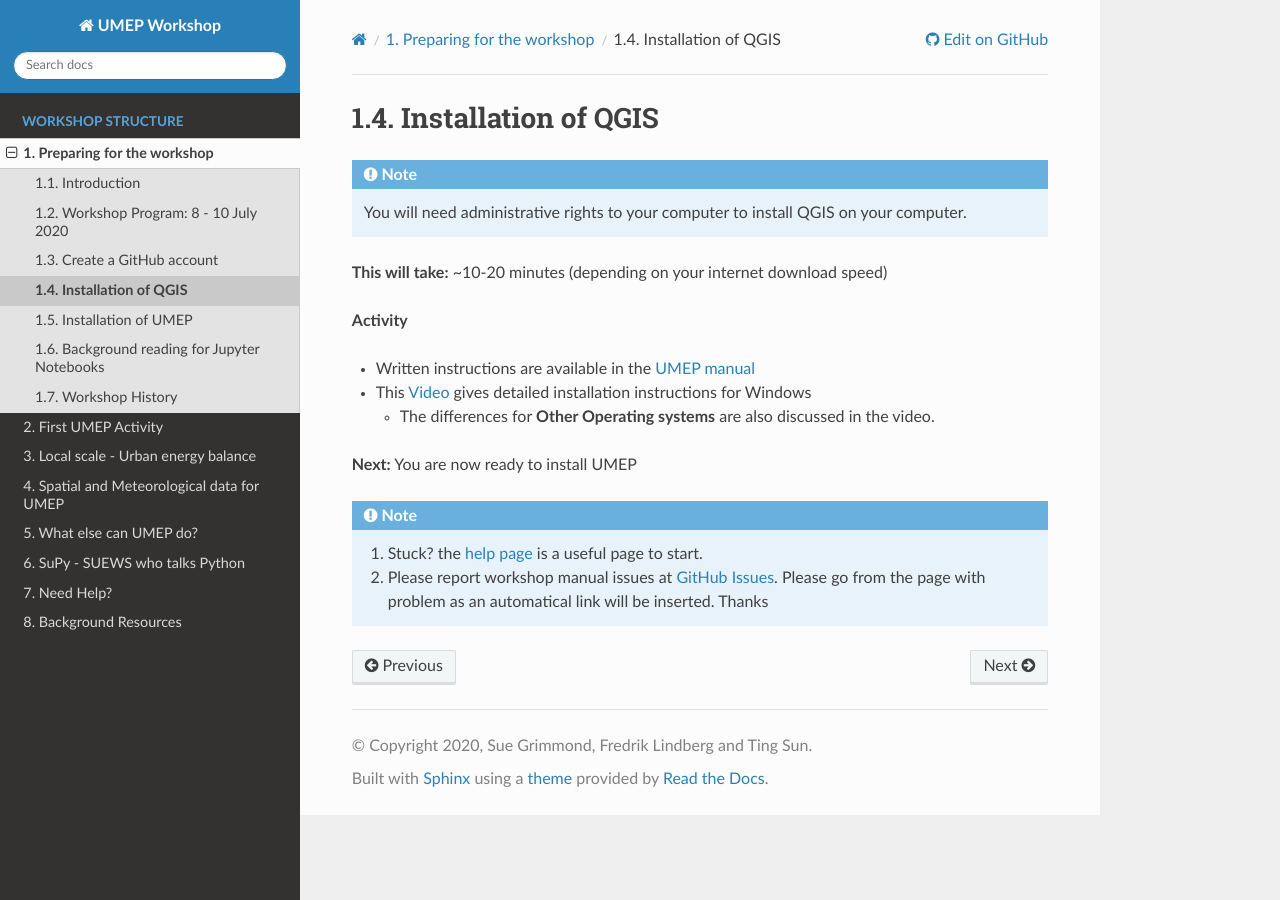
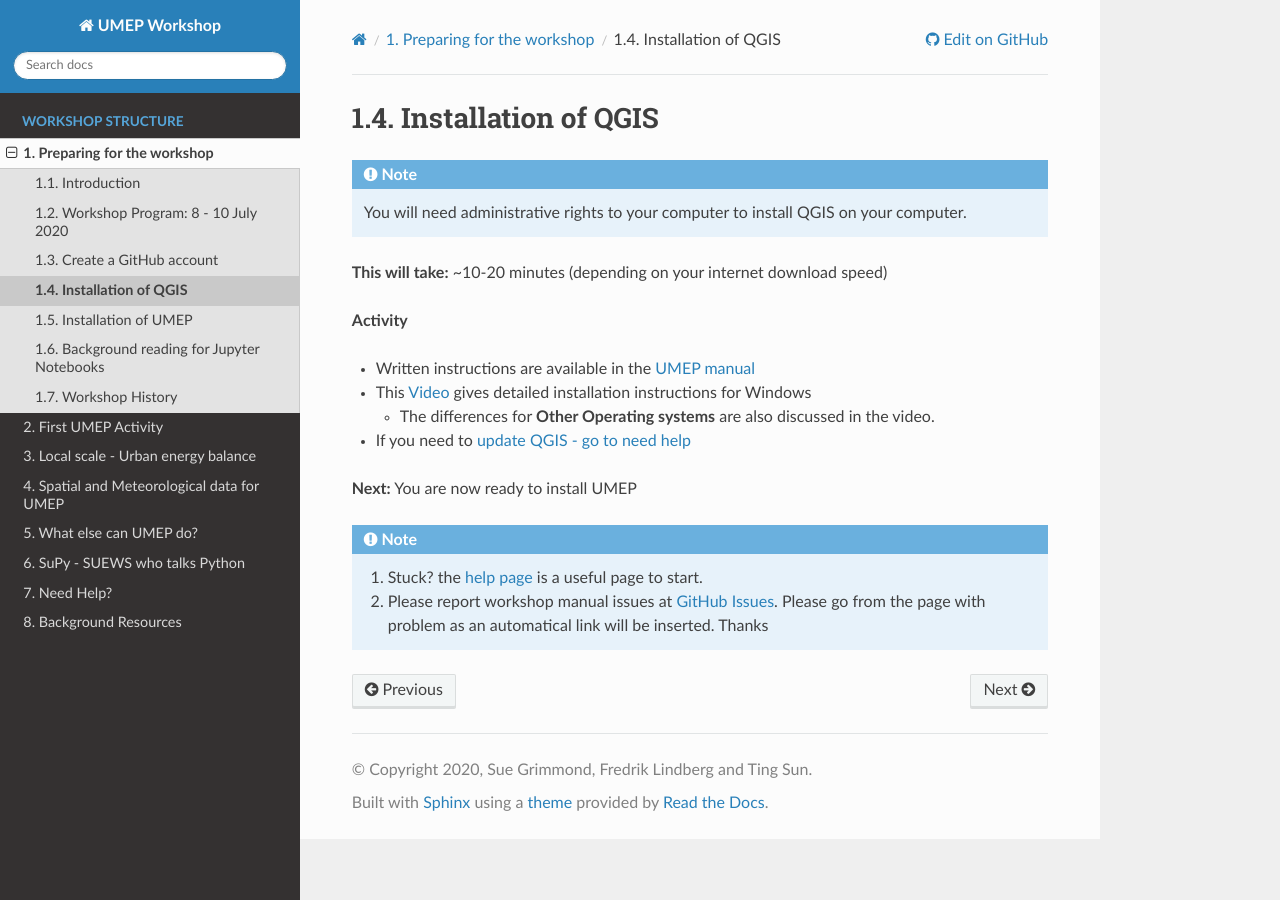
Before and after one commit to Urban-Meteorology-Reading/UMEP-Workshop, a Sphinx documentation site: the page built from source/Prepare/QGIS1.rst, in a window 1280 px wide. Built offline with Sphinx 7.4.7 and the Read the Docs theme 2.0.0, drawn with Linux system fonts in a browser that asks for light colours.

Commit message:
Update QGIS1.rst

```diff
--- a/source/Prepare/QGIS1.rst
+++ b/source/Prepare/QGIS1.rst
@@ -15,5 +15,6 @@
    installation instructions for Windows
 
    -  The differences for **Other Operating systems** are also discussed in the video.
+- If you need to `update QGIS - go to need help <NeedHelp>`
 
 **Next:** You are now ready to install UMEP
```
